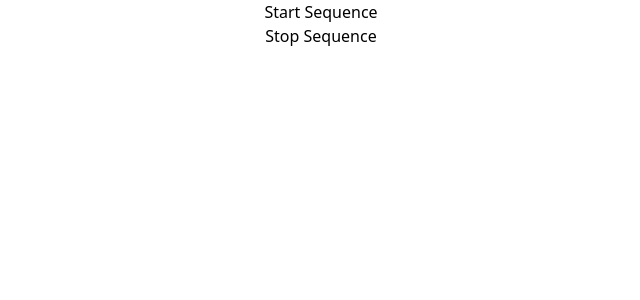
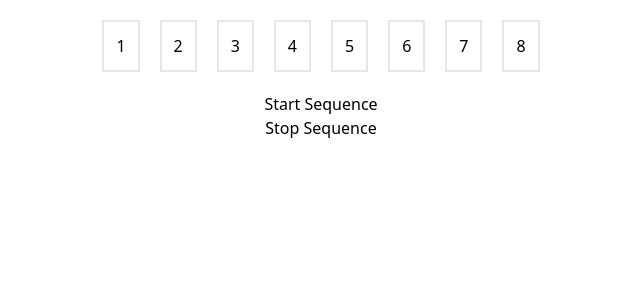
Before and after one commit to danjzych/sonicscape, a SvelteKit app: page / in a window 1280 px wide. Shown: the top 300 px of the page, without its empty margins (319-959 px from the left). Built offline with nearby package versions, Linux system fonts and the light colour scheme.

Commit message:
Got basic sequencing off the ground

```diff
--- a/src/components/Sonicscape.svelte
+++ b/src/components/Sonicscape.svelte
@@ -4,21 +4,34 @@
 	import * as Tone from 'tone';
 	import type { Interval } from 'tone/build/esm/core/type/Units';
 
-	let synth; //how to type as a tone js class?
+	//insantiate variables for sequencer
+	let loop = [false, false, false, false, false, false, false, false];
 	let beat = 0;
+
+	//instantiate variable for instruments
+	let kick; //how to type as a tone js class?
+
+	/** Responsible for looping based on tone's musical time and triggering sequence*/
 	function playSequencer() {
 		Tone.Transport.scheduleRepeat((time) => {
-			synth.triggerAttackRelease('C1', '4n', time);
-			beat = beat === 8 ? 0 : beat + 1;
+			if (loop[beat]) {
+				kick.triggerAttackRelease('C1', '8n', time);
+			}
+			beat = beat === 7 ? 0 : beat + 1;
 		}, '8n');
 
 		Tone.Transport.start();
 	}
 
+	/** Toggle value in sequencer*/
+	function setSequence(i) {
+		loop[i] = !loop[i];
+	}
+
 	let interval: Interval;
 
 	onMount(() => {
-		synth = new Tone.MembraneSynth().toDestination();
+		kick = new Tone.MembraneSynth().toDestination();
 		interval = setInterval(() => {
 			Tone.context.resume();
 		}, 0);
@@ -30,6 +43,16 @@
 </script>
 
 <div class="flex flex-col items-center justify-center">
+	<div class="my-5 flex gap-5">
+		{#each loop as beat, i}
+			<button class="border-2 p-3" on:click={() => setSequence(i)}>
+				{#if beat}
+					X
+				{/if}
+				{i + 1}
+			</button>
+		{/each}
+	</div>
 	<button on:click={playSequencer}> Start Sequence </button>
 	<button on:click={() => Tone.Transport.stop()}> Stop Sequence </button>
 </div>
```
